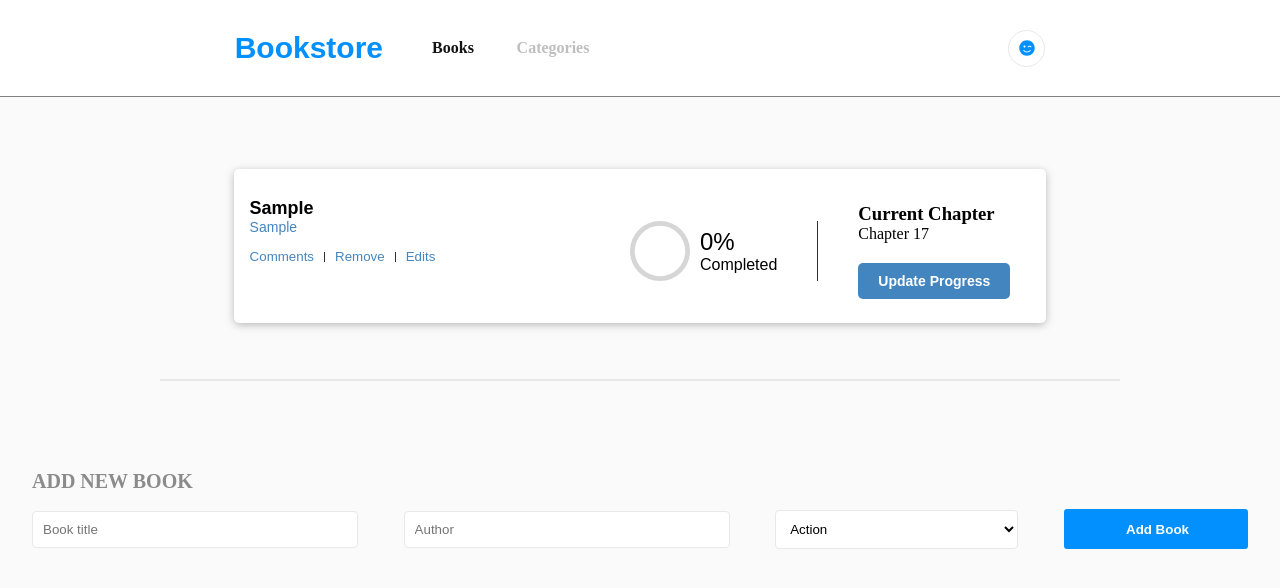
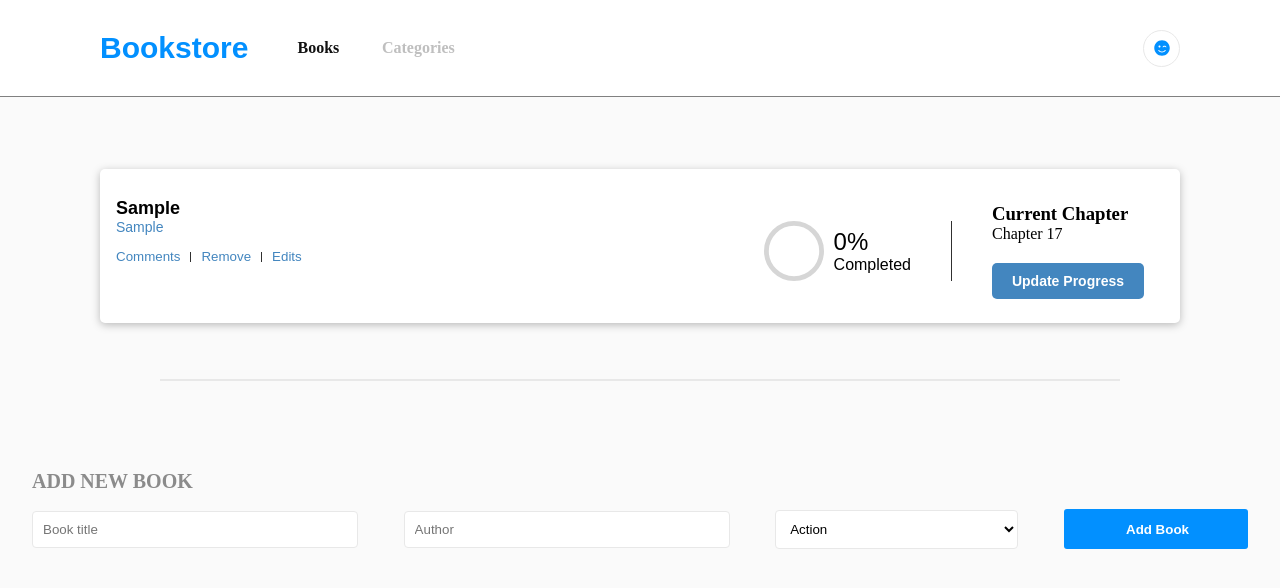
Before and after one commit to Mhamad-Raad/Books-React, a React (Create React App) app: page / in a window 1280 px wide. Both pictures are taken after typing "Sample", "Sample" into the empty fields and a click on the button "Add Book". Shown: the top 588 px of the page. Built offline with nearby package versions, Linux system fonts and the light colour scheme; no server answers.

Commit message:
fix requireds

```diff
--- a/src/components/Book.module.css
+++ b/src/components/Book.module.css
@@ -4,7 +4,9 @@
   box-shadow: 0 2px 8px rgba(0, 0, 0, 0.26);
   margin-bottom: 1rem;
   padding: 1.5rem 1rem;
-  width: 61%;
+  margin-left: 6.25rem;
+  margin-right: 6.25rem;
+  width: 100%;
   min-width: 500px;
   display: flex;
   justify-content: space-between;
--- a/src/components/Header.module.css
+++ b/src/components/Header.module.css
@@ -12,7 +12,7 @@
 .header_left_nav {
   display: flex;
   align-items: center;
-  justify-content: space-around;
+  justify-content: space-between;
   width: 100%;
 }
 
@@ -25,7 +25,7 @@
   color: #0290ff;
   margin-right: 20px;
   float: left;
-  margin-left: 2rem;
+  margin-left: 6.25rem;
 }
 
 a {
@@ -61,7 +61,7 @@ ul {
   border-radius: 50%;
   border: solid 1px #e8e8e8;
   float: right;
-  margin-right: 2rem;
+  margin-right: 6.25rem;
 }
 
 .pica {
```
